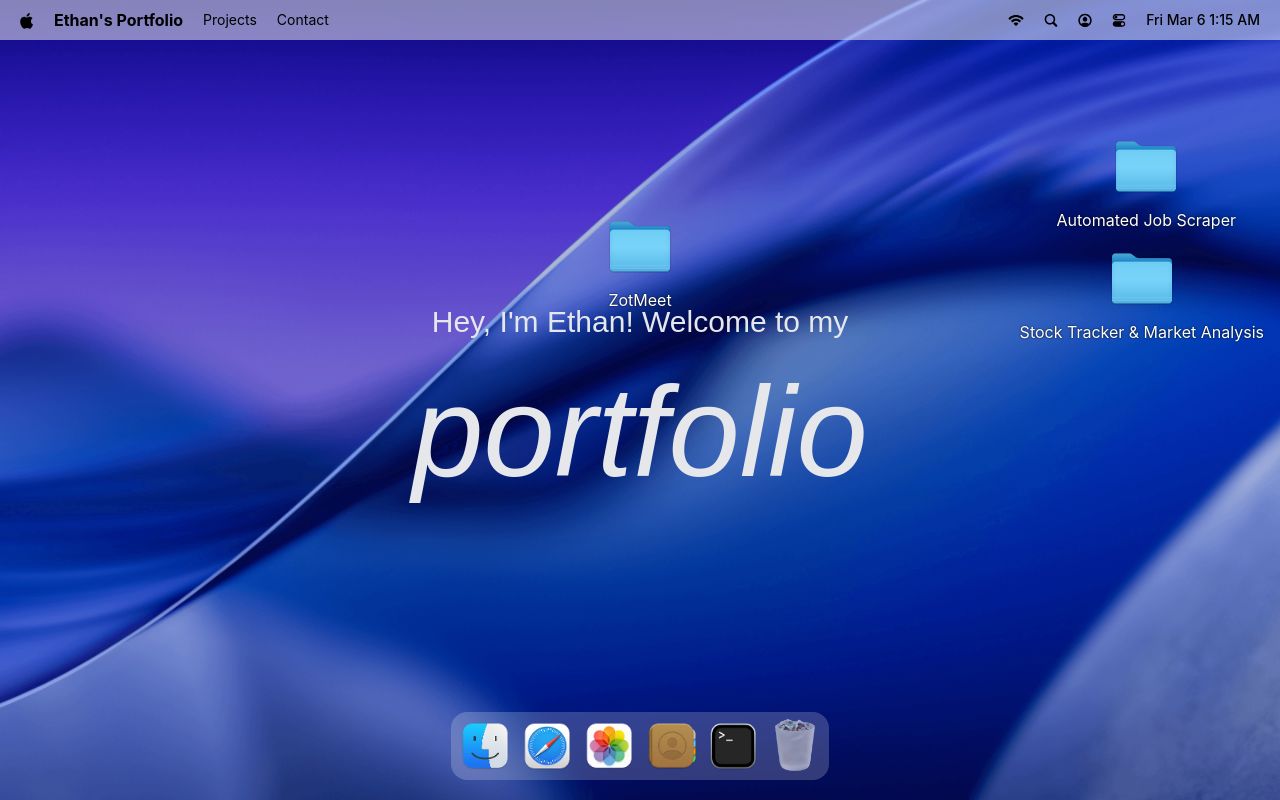
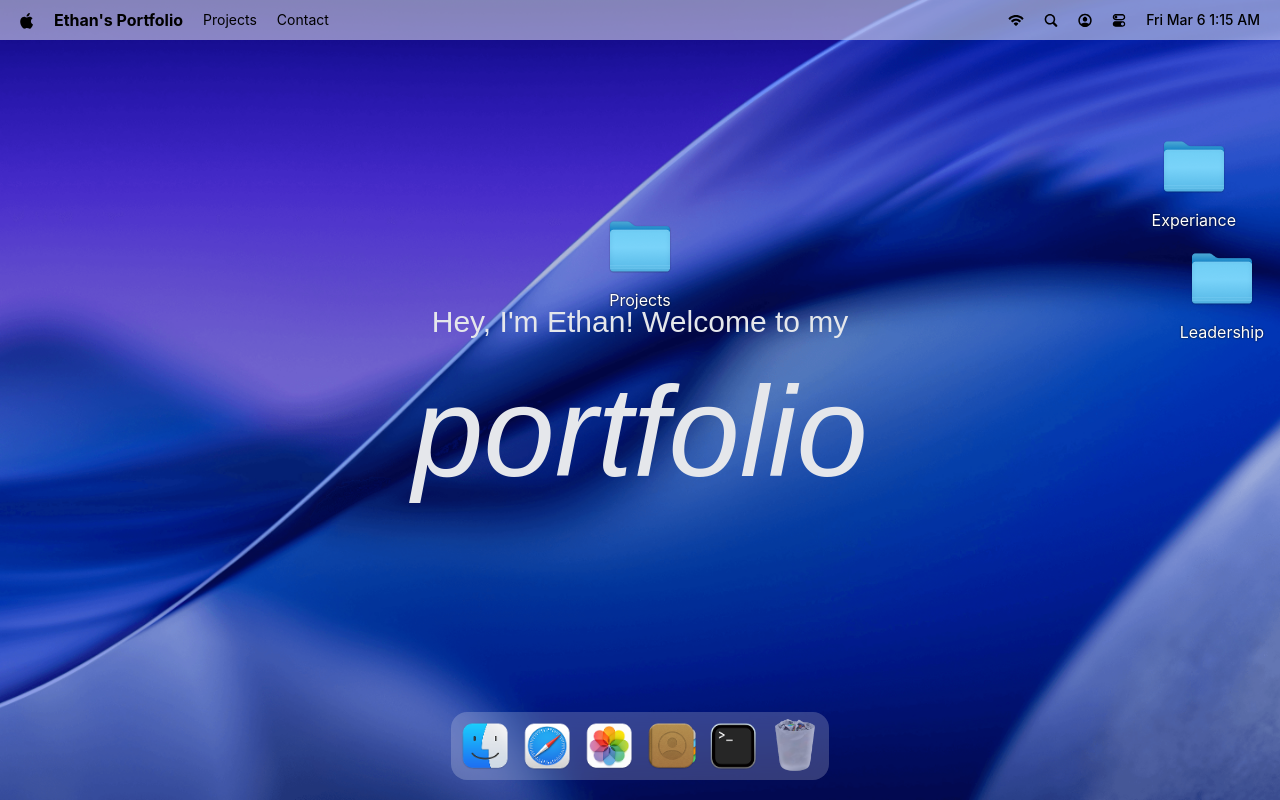
Before and after one commit to ethancha0/mac-portfolio, a React (Vite) app: page / in a window 1280 px wide. Built offline with nearby package versions, Linux system fonts and the light colour scheme; a web font is replaced by a local one.

Commit message:
feat: folder changes

```diff
--- a/src/components/ContactCards.tsx
+++ b/src/components/ContactCards.tsx
@@ -1,6 +1,5 @@
 import { MailIcon } from "lucide-react"
 import github from "/icons/github.svg"
-import instagram from "/icons/instagram.svg"
 import linkedin from "/icons/linkedin.svg"
 
 const ContactCards = () => {
--- a/src/constants/index.ts
+++ b/src/constants/index.ts
@@ -217,29 +217,31 @@ const WORK_LOCATION = {
   icon: "/icons/work.svg",
   kind: "folder",
   children: [
-    // ▶ Project 1
     {
       id: 5,
+      name: "Experiance",
+      icon: "/images/folder.png",
+      kind: "folder",
+      position: "top-10 left-5",
+      desktopPosition: "top-32 right-10",
+      children: [],
+    },
+    {
+      id: 6,
+      name: "Projects",
+      icon: "/images/folder.png",
+      kind: "folder",
+      position: "top-10 left-80",
+      desktopPosition: "top-52 left-150",
+      children: [
+        {
+          id: 8,
           name: "Automated Job Scraper",
           icon: "/images/folder.png",
           kind: "folder",
-      position: "top-10 left-5", // icon position inside Finder
-      windowPosition: "top-[5vh] left-5", // : Finder window position
-      desktopPosition: "top-32 right-10",
+          position: "top-10 left-5",
+          windowPosition: "top-[5vh] left-5",
           children: [
-        /*
-        {
-          id: 1,
-          name: "JobScraper.txt",
-          icon: "/images/txt.png",
-          kind: "file",
-          fileType: "txt",
-          position: "top-5 left-10",
-          description: [
-            "Scrapes jobs hosted on GreenHouse and alerts every 30 minutes",
-          ],
-        },
-        */
             {
               id: 2,
               name: "ethansjobfinder.com",
@@ -258,46 +260,16 @@ const WORK_LOCATION = {
               position: "top-52 right-80",
               imageUrl: "/images/projects/jobfinderSS.png",
             },
-        /*
-        {
-          id: 5,
-          name: "Design.fig",
-          icon: "/images/plain.png",
-          kind: "file",
-          fileType: "fig",
-          href: "https://google.com",
-          position: "top-60 right-20",
-        },
-        */
           ],
         },
-
-    // ▶ Project 2
         {
-      id: 6,
+          id: 9,
           name: "ZotMeet",
           icon: "/images/folder.png",
           kind: "folder",
           position: "top-52 right-80",
           windowPosition: "top-[20vh] left-7",
-      desktopPosition: "top-52 left-150",
           children: [
-        /*
-        {
-          id: 1,
-          name: "AI Resume Analyzer Project.txt",
-          icon: "/images/txt.png",
-          kind: "file",
-          fileType: "txt",
-          position: "top-5 right-10",
-          description: [
-            "AI Resume Analyzer is a smart tool that helps you perfect your resume with instant feedback.",
-            "Instead of guessing what recruiters want, you get AI-powered insights on keywords, formatting, and overall impact.",
-            "Think of it like having a career coach—pointing out strengths, fixing weaknesses, and boosting your chances of landing interviews.",
-            "It's built with Next.js and Tailwind, so it runs fast, looks professional, and works seamlessly on any device.",
-          ],
-        },
-        */
             {
               id: 2,
               name: "zotmeet.com",
@@ -316,46 +288,16 @@ const WORK_LOCATION = {
               position: "top-52 left-80",
               imageUrl: "/images/projects/ZotMeetSS.png",
             },
-        /*
-        {
-          id: 5,
-          name: "Design.fig",
-          icon: "/images/plain.png",
-          kind: "file",
-          fileType: "fig",
-          href: "https://google.com",
-          position: "top-60 left-5",
-        },
-        */
           ],
         },
-
-    // ▶ Project 3
         {
-      id: 7,
+          id: 10,
           name: "Stock Tracker & Market Analysis",
           icon: "/images/folder.png",
           kind: "folder",
           position: "top-10 left-80",
           windowPosition: "top-[33vh] left-7",
-      desktopPosition: "top-60 right-3",
           children: [
-        /*
-        {
-          id: 1,
-          name: "Food Delivery App Project.txt",
-          icon: "/images/txt.png",
-          kind: "file",
-          fileType: "txt",
-          position: "top-5 left-10",
-          description: [
-            "Our Food Delivery App is a fast and convenient way to order meals from your favorite restaurants.",
-            "Instead of making calls or waiting in line, you can browse menus, customize orders, and track deliveries in real time.",
-            "Think of it like having your favorite restaurants in your pocket—ready to deliver anytime, anywhere.",
-            "It’s built with React Native, so it works smoothly on both iOS and Android with a clean, modern design.",
-          ],
-        },
-        */
             {
               id: 2,
               name: "signalist.com",
@@ -374,18 +316,18 @@ const WORK_LOCATION = {
               position: "top-32 right-10",
               imageUrl: "/images/projects/stocktrackerSS.png",
             },
-        /*
+          ],
+        },
+      ],
+    },
     {
-          id: 5,
-          name: "Design.fig",
-          icon: "/images/plain.png",
-          kind: "file",
-          fileType: "fig",
-          href: "https://google.com",
-          position: "top-60 right-20",
-        },
-        */
-      ],
+      id: 7,
+      name: "Leadership",
+      icon: "/images/folder.png",
+      kind: "folder",
+      position: "top-52 right-80",
+      desktopPosition: "top-60 right-3",
+      children: [],
     },
   ],
 };
```
Lines whose indentation alone changed are shown as unchanged.
